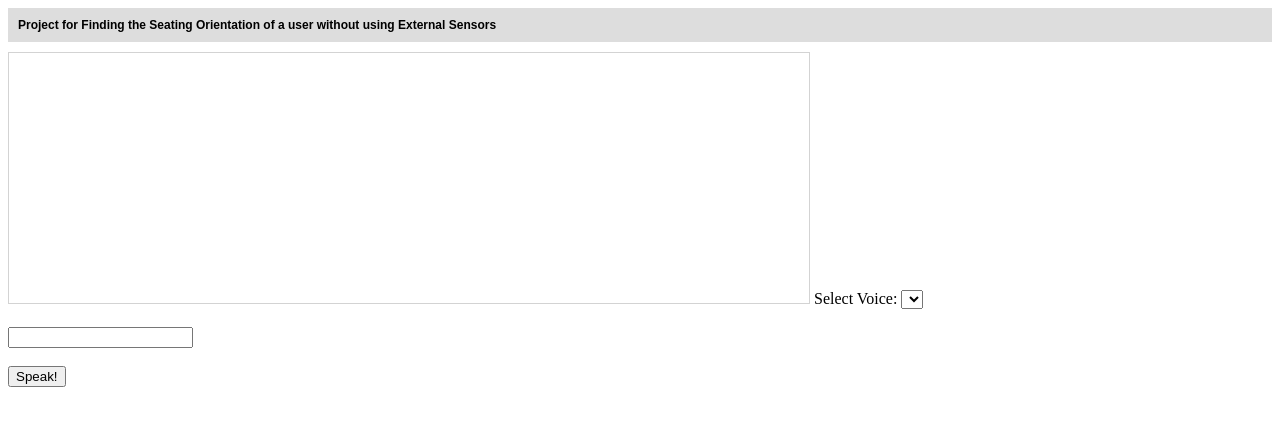
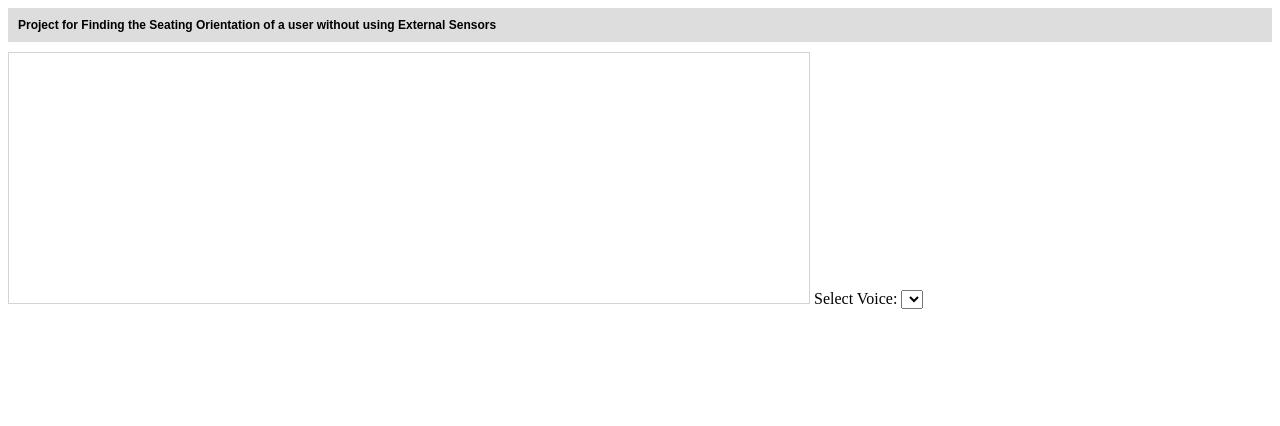
Before and after one commit to Surya152002/GYROSCPEabg, a plain HTML site: page index.html in a window 1280 px wide. Drawn offline with Linux system fonts and the light colour scheme; files that its build step writes are made by us from their sources.

Commit message:
Update index.html

```diff
--- a/index.html
+++ b/index.html
@@ -14,8 +14,7 @@
         <canvas id="myCanvas" width="800" height="250" style="border:1px solid #d3d3d3;"></canvas>
         Select Voice: <select id='voiceList'></select> <br><br>
 
-    <input id='txtInput' /> <br><br>
-    <button id='btnSpeak'>Speak!</button>
+
 
 
 
```
